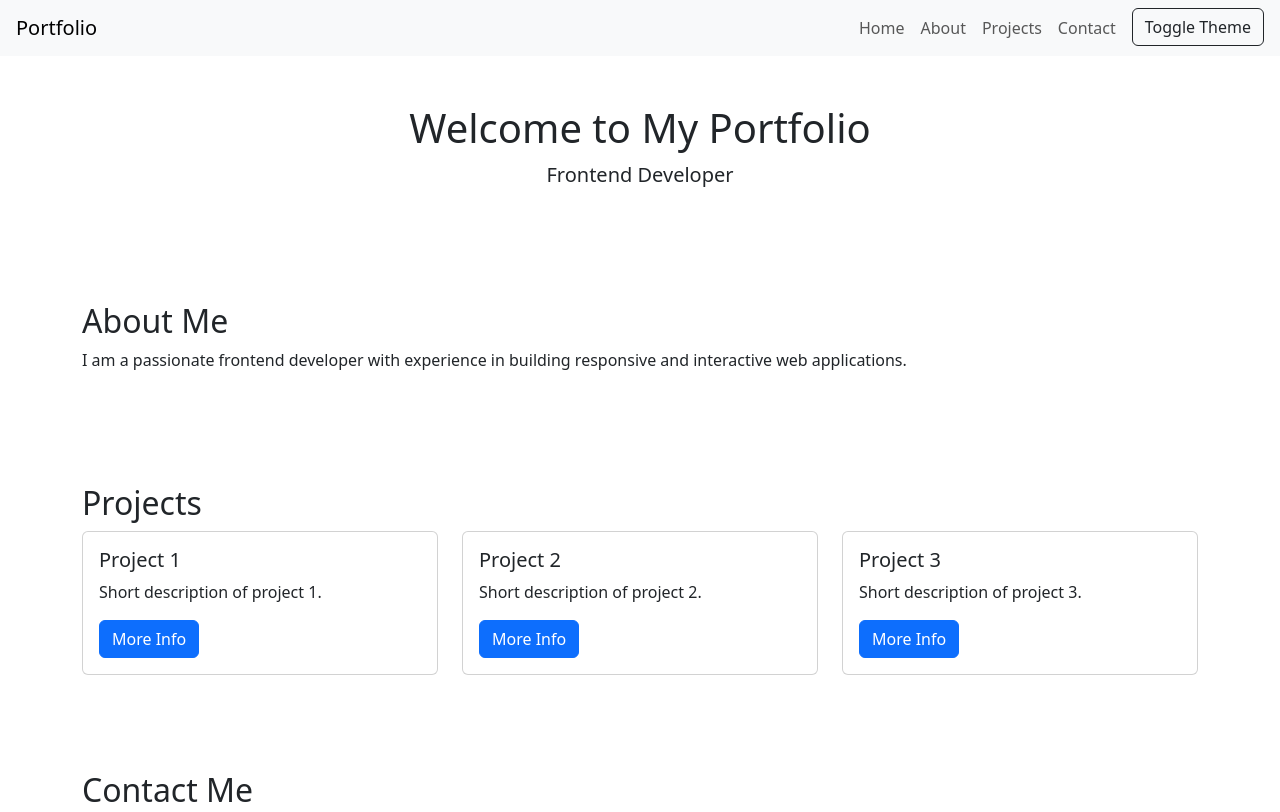
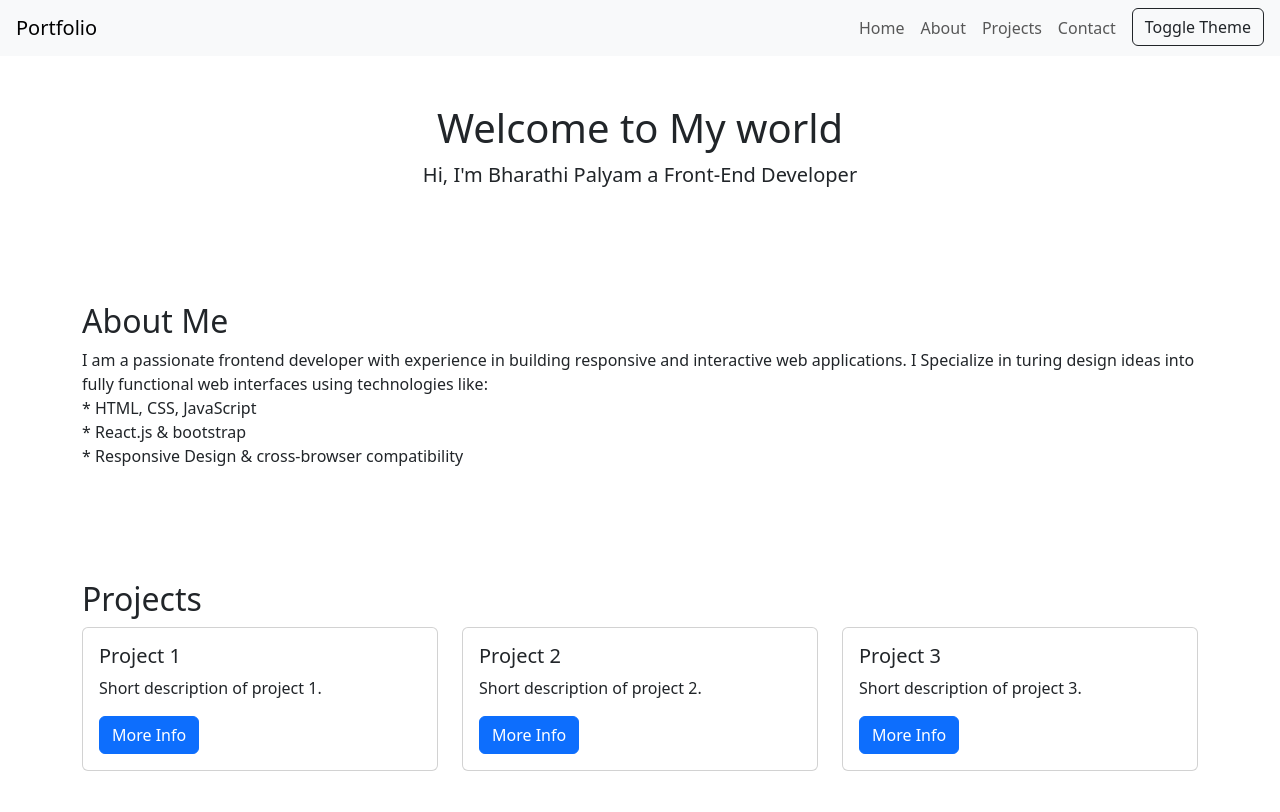
Before and after one commit to Bharathipalyam/port.html, a plain HTML site: page port.html in a window 1280 px wide. Shown: the top 812 px of the page. Drawn offline with nearby package versions, Linux system fonts and the light colour scheme.

Commit message:
Add files via upload

```diff
--- a/port.html
+++ b/port.html
@@ -1,9 +1,10 @@
+
 <!DOCTYPE html>
-<html lang="e">
+<html lang="en">
 <head>
   <meta charset="UTF-8" />
   <meta name="viewport" content="width=device-width, initial-scale=1.0" />
-  <title>Responsive Personal Portfolio Website with Theme Toggle and Form Validation</title>
+  <title>Responsive Portfolio</title>
   <link href="https://cdn.jsdelivr.net/npm/bootstrap@5.3.0/dist/css/bootstrap.min.css" rel="stylesheet" />
   <style>
     body {
@@ -53,13 +54,22 @@
 
   <main>
     <section id="home" class="hero py-5 text-center">
-      <h1>Welcome to My Portfolio</h1>
-      <p class="lead">Frontend Developer </p>
+      <h1>Welcome to My world</h1>
+      <p class="lead">Hi, I'm Bharathi Palyam a Front-End Developer </p>
     </section>
 
     <section id="about" class="py-5 container">
       <h2>About Me</h2>
-      <p>I am a passionate frontend developer with experience in building responsive and interactive web applications.</p>
+      <p>I am a passionate frontend developer with experience in building responsive and interactive web applications.
+        I Specialize in turing design ideas into fully functional web interfaces using technologies like:
+        <br>
+        * HTML, CSS, JavaScript
+        <br>
+        * React.js & bootstrap
+        <br>
+        * Responsive Design & cross-browser compatibility
+
+      </p>
     </section>
 
     <section id="projects" class="py-5 container">
```
Lines whose indentation alone changed are shown as unchanged.
